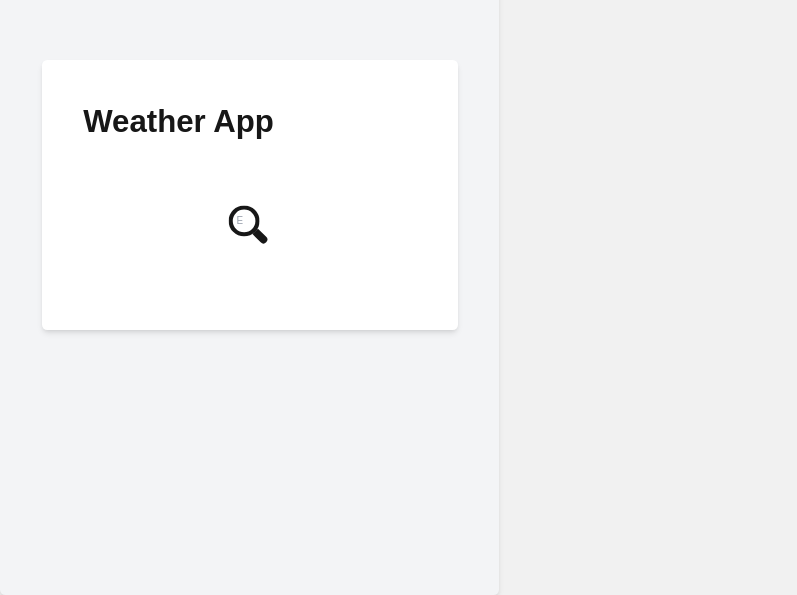
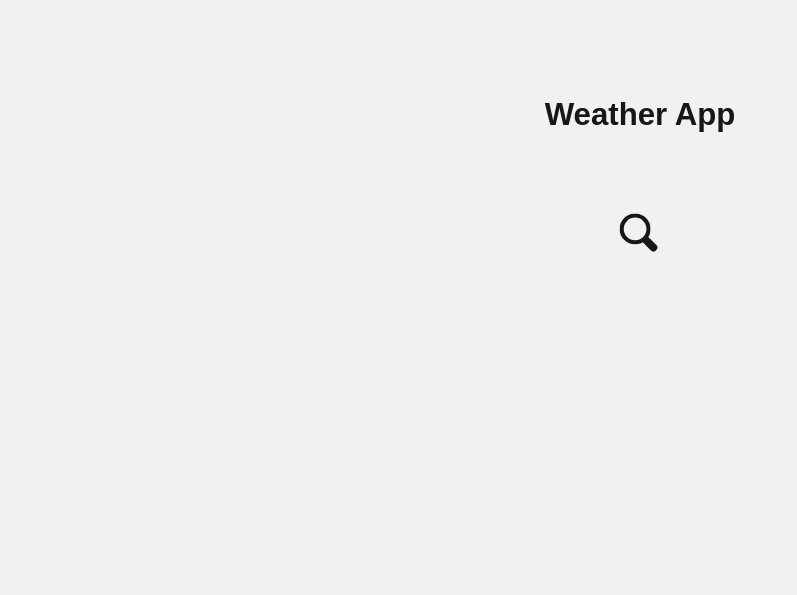
Before and after one commit to Waldorfio/weather-frontend, a React (Create React App) app: page / in a window 1280 px wide. Shown: the part 205-800 px from the top of the page, without its empty margins (0-797 px from the left). Built offline with nearby package versions, Linux system fonts and the light colour scheme; the HTML template or start-up script is replaced by a standard one.

Commit message:
👌 IMPROVE: seperation of concern

```diff
--- a/src/App.jsx
+++ b/src/App.jsx
@@ -1,30 +1,21 @@
 import React, { useState, useEffect } from 'react';
 import axios from 'axios';
 import { SearchBar } from './components/SearchBar'
-import { ResultsContainer} from './components/ResultsContainer'
+import { GiphyImage, WeatherData } from './components/Results'
+import { SkeletonTable } from './components/Skeletons'
 
 function App() {
   const [query, setQuery] = useState('');
   const [weatherData, setWeatherData] = useState(null);
-  console.log('weatherData', weatherData)
   const [gifData, setGifData] = useState(null);
-  console.log('gifData', gifData)
   const [loading, setLoading] = useState(false);
-  console.log('loading', loading)
   const [error, setError] = useState(null);
-
-  const [isOpen, setIsOpen] = useState(false);
-
-  const toggleSearch = () => {
-    setIsOpen(!isOpen);
-  };
 
   const fetchWeather = async () => {
     if (!query) {
       setError('Please enter a location.');
       return;
     }
-
     try {
       setLoading(true);
       const response = await axios.post('http://localhost:3000/api/weather', {
@@ -70,17 +61,24 @@ function App() {
   }, [weatherData])
 
   return (
-    <div className="min-h-screen flex items-center justify-center bg-gray-100 p-8 rounded shadow-md w-96">
+    <div className="flex flex-col gap-[15px]">
+      <h1 className="text-2xl font-semibold mb-4 self-center">
+        Weather App
+      </h1>
       <SearchBar
         query={query}
         setQuery={setQuery}
         fetchWeather={fetchWeather}
       />
-      <ResultsContainer
-        gifData={gifData}
-        error={error}
-        weatherData={weatherData}
-      />
+      {(!loading && gifData && weatherData) && (
+        <div className="flex flex-col gap-[10px] bg-white p-8 rounded shadow-md w-96">
+          <GiphyImage gifData={gifData} />
+          <WeatherData data={weatherData} />
+        </div>
+      )}
+      {(loading) && (
+        <SkeletonTable />
+      )}
     </div>
   );
 }
--- /dev/null
+++ b/src/components/Results/GiphyImage.jsx
@@ -0,0 +1,13 @@
+import React, { useState } from 'react'
+
+
+const GiphyImage = ({ gifData }) => {
+  return (
+    <img
+      src={gifData?.images?.original?.url} // Extracting URL from the object
+      alt={gifData?.title} // Using the title as alt text
+    />
+  )
+}
+
+export default GiphyImage
--- /dev/null
+++ b/src/components/Results/WeatherData.jsx
@@ -0,0 +1,20 @@
+import React, { useState } from 'react'
+
+
+const WeatherData = ({ data }) => {
+  return (
+    <div className="mt-4">
+      <h2 className="text-lg font-semibold">
+        Weather Forecast
+      </h2>
+      <p className="mt-2">
+        Temperature: {data?.temperature}°C
+      </p>
+      <p>Weather: {data?.weather}</p>
+      <p>Headline: {data?.Headline?.Category}</p>
+      <p>Description: {data?.Headline?.Text}</p>
+    </div>
+  )
+}
+
+export default WeatherData
--- /dev/null
+++ b/src/components/Results/index.js
@@ -0,0 +1,2 @@
+export { default as GiphyImage } from './GiphyImage.jsx';
+export { default as WeatherData } from './WeatherData.jsx';
--- a/src/components/ResultsContainer/ResultsContainer.jsx
+++ /dev/null
@@ -1,25 +0,0 @@
-import React, { useState } from 'react'
-
-
-const ResultsContainer = ({ gifData, error, weatherData }) => {
-  return (
-    <div>
-      <img
-        src={gifData?.images?.original?.url} // Extracting URL from the object
-        alt={gifData?.title} // Using the title as alt text
-      />
-      {error && <p className="text-red-500 mt-2">{error}</p>}
-      {weatherData && (
-      <div className="mt-4">
-        <h2 className="text-lg font-semibold">Weather Forecast</h2>
-        <p className="mt-2">Temperature: {weatherData.temperature}°C</p>
-        <p>Weather: {weatherData.weather}</p>
-        <p>Headline: {weatherData.Headline.Category}</p>
-        <p>Description: {weatherData.Headline.Text}</p>
-      </div>
-      )}
-    </div>
-  )
-}
-
-export default ResultsContainer
--- a/src/components/ResultsContainer/index.js
+++ /dev/null
@@ -1 +0,0 @@
-export { default as ResultsContainer } from './ResultsContainer.jsx';
--- a/src/components/SearchBar/SearchBar.jsx
+++ b/src/components/SearchBar/SearchBar.jsx
@@ -3,19 +3,15 @@ import React, { useState } from 'react'
 
 const SearchBar = ({ query, setQuery, fetchWeather }) => {
   return (
-     <div className="bg-white p-8 rounded shadow-md w-96">
-        <h1 className="text-2xl font-semibold mb-4">
-          Weather App
-        </h1>
     <div className="flex search-bar">
       <input
         type="search"
         name="search"
         pattern=".*\S.*"
-              placeholder="Enter location..."
         required
         value={query}
         onChange={(e) => setQuery(e.target.value)}
+        className="bg-white"
       />
       <button
         className="search-btn"
@@ -26,7 +22,6 @@ const SearchBar = ({ query, setQuery, fetchWeather }) => {
         </span>
       </button>
     </div>
-      </div>
   )
 }
 
--- /dev/null
+++ b/src/components/Skeletons/SkeletonTable.jsx
@@ -0,0 +1,24 @@
+import React, { useState } from 'react'
+
+
+const SkeletonTable = ({ loading }) => {
+  return (
+    <div className="border border-blue-300 shadow rounded-md p-4 max-w-sm w-full mx-auto">
+      <div className="animate-pulse flex space-x-4">
+        <div className="rounded-full bg-slate-700 h-10 w-10"></div>
+        <div className="flex-1 space-y-6 py-1">
+          <div className="h-2 bg-slate-700 rounded"></div>
+          <div className="space-y-3">
+            <div className="grid grid-cols-3 gap-4">
+              <div className="h-2 bg-slate-700 rounded col-span-2"></div>
+              <div className="h-2 bg-slate-700 rounded col-span-1"></div>
+            </div>
+            <div className="h-2 bg-slate-700 rounded"></div>
+          </div>
+        </div>
+      </div>
+    </div>
+  )
+}
+
+export default SkeletonTable
--- /dev/null
+++ b/src/components/Skeletons/index.js
@@ -0,0 +1 @@
+export { default as SkeletonTable } from './SkeletonTable.jsx';
--- a/src/index.css
+++ b/src/index.css
@@ -42,6 +42,8 @@ body, .search-bar {
 body {
   background: #f1f1f1;
   height: 100vh;
+  justify-content: center;
+  align-items: center;
 }
 .search-bar input,
 .search-btn,
```
Lines whose indentation alone changed are shown as unchanged.
